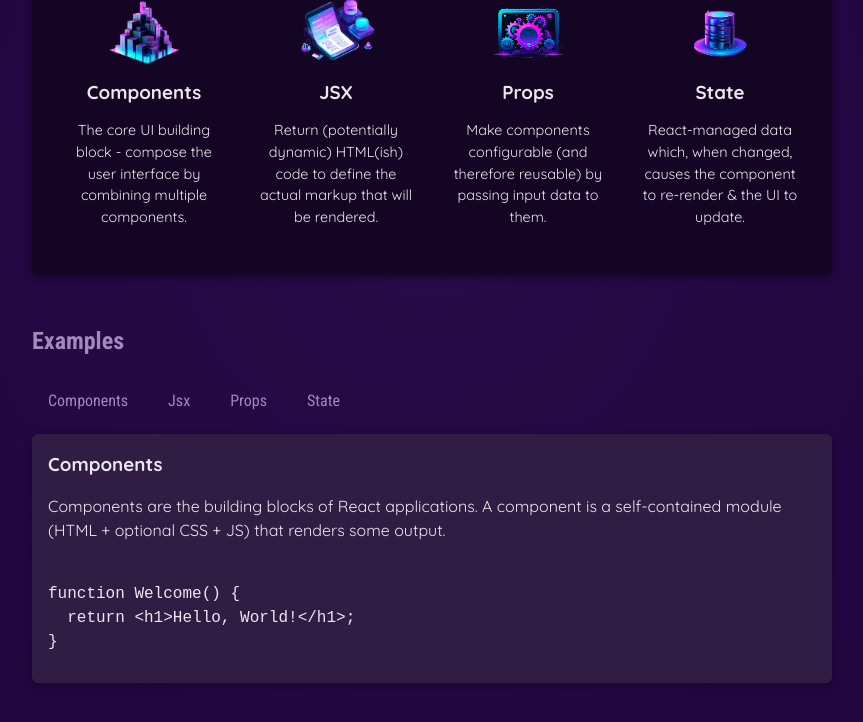
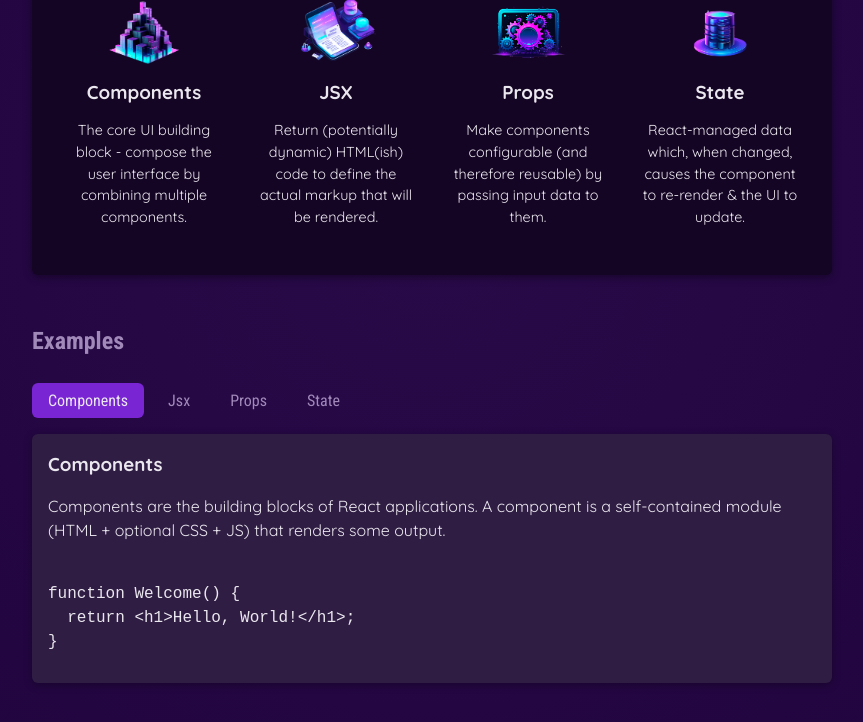
Before and after one commit to henookkkk/react-project, a React (Vite) app: page / in a window 1280 px wide. Both pictures are taken after a click on the button "Components". Shown: the part 424-1146 px from the top of the page, without its empty margins (208-1071 px from the left). Built offline with nearby package versions, Linux system fonts and the light colour scheme.

Commit message:
i made the coreConcept section to render dynamically using the map concept

```diff
--- a/src/App.jsx
+++ b/src/App.jsx
@@ -7,10 +7,20 @@
 import { EXAMPLES } from "./data";
 
 function App() {
-  const [selectedTopic, setSelectedTopic] = useState("components");
+  const [selectedTopic, setSelectedTopic] = useState('');
 
   function handleSelect(selectedButton){
     setSelectedTopic(selectedButton);
+  }
+  let tabContent = <p>Please click a button</p>;
+  if(selectedTopic){
+    tabContent = <div id="tab-content">
+            <h3>{EXAMPLES[selectedTopic].title}</h3>
+            <p>{EXAMPLES[selectedTopic].description}</p>
+            <pre>
+              <code>{EXAMPLES[selectedTopic].code}</code>
+            </pre>
+          </div>;
   }
 
   return (
@@ -20,27 +30,36 @@
         <section id="core-concepts">
           <h2>Core Concepts</h2>
           <ul>
-            <CoreConcept {...CORE_CONCEPTS[0]}/>
-            <CoreConcept {...CORE_CONCEPTS[1]}/>
-            <CoreConcept {...CORE_CONCEPTS[2]}/>
-            <CoreConcept {...CORE_CONCEPTS[3]}/>
+           {CORE_CONCEPTS.map((conceptItem) =>
+            <CoreConcept key={conceptItem.title} {...conceptItem} />
+           )}
           </ul>
         </section>
         <section id="examples">
           <h2>Examples</h2>
           <menu>
-             <TabButton onSelect={()=>{handleSelect('components')}}>Components</TabButton>
-             <TabButton onSelect={()=>{handleSelect('jsx')}}>Jsx</TabButton>
-             <TabButton onSelect={()=>{handleSelect('props')}}>Props</TabButton>
-             <TabButton onSelect={()=>{handleSelect('state')}}>State</TabButton>
+             <TabButton
+                isSelected={selectedTopic === 'components'}
+                onSelect={()=>{handleSelect('components')}}>
+                  Components
+             </TabButton>
+             <TabButton
+                isSelected={selectedTopic === 'jsx'}
+                onSelect={()=>{handleSelect('jsx')}}>
+                  Jsx
+             </TabButton>
+             <TabButton
+                isSelected={selectedTopic === 'props'}
+                onSelect={()=>{handleSelect('props')}}>
+                  Props
+             </TabButton>
+             <TabButton
+                isSelected={selectedTopic === 'state'}
+                onSelect={()=>{handleSelect('state')}}>
+                  State
+             </TabButton>
           </menu>
-          <div id="tab-content">
-            <h3>{EXAMPLES[selectedTopic].title}</h3>
-            <p>{EXAMPLES[selectedTopic].description}</p>
-            <pre>
-              <code>{EXAMPLES[selectedTopic].code}</code>
-            </pre>
-          </div>
+          {tabContent}
         </section>
       </main>
     </div>
--- a/src/TabButton.jsx
+++ b/src/TabButton.jsx
@@ -1,7 +1,10 @@
-export default function TabButton({children, onSelect}){
+export default function TabButton({children, onSelect, isSelected}){
     return(
         <li>
-            <button onClick={onSelect}>{children}</button>
+            <button
+             className={isSelected?'active':''}
+             onClick={onSelect}>{children}
+            </button>
         </li>
     );
 }
```
